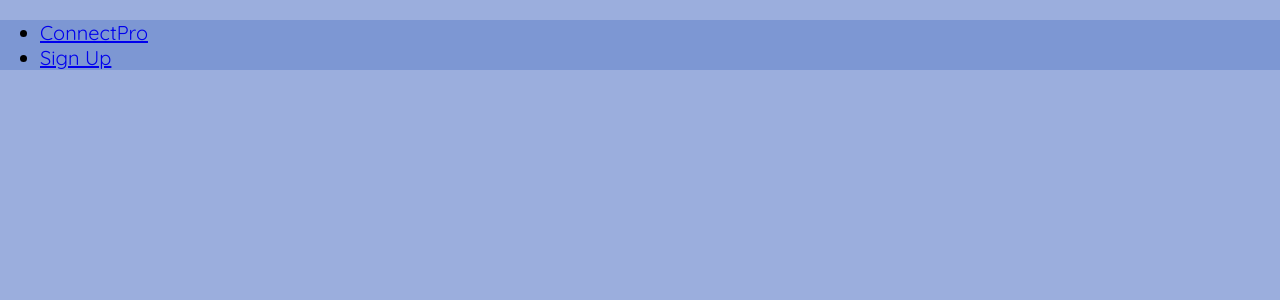
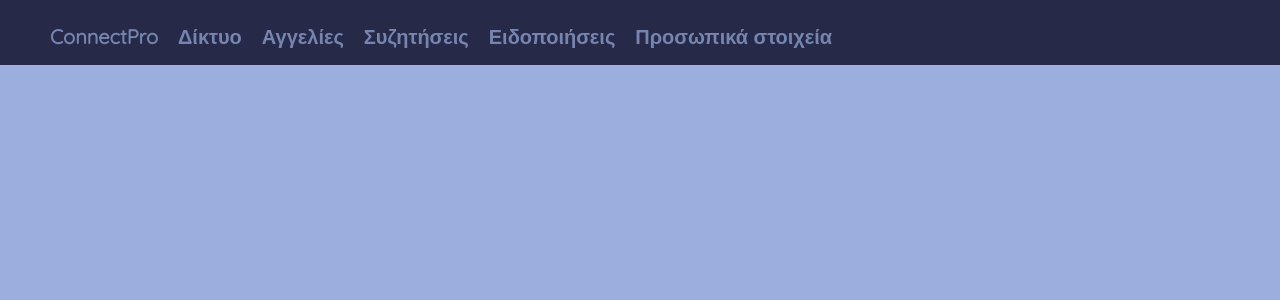
Before and after one commit to pelekoudasq/ConnectPro, an Angular app in the folder connectProApp/: page /login/profile in a window 1280 px wide. Shown: the top 300 px of the page. Built offline with nearby package versions, Linux system fonts and the light colour scheme.

Commit message:
login navbar

```diff
--- a/connectProApp/src/app/login/profile/profile.component.css
+++ b/connectProApp/src/app/login/profile/profile.component.css
@@ -0,0 +1,32 @@
+* {
+    box-sizing: border-box;
+    background-color: transparent;
+}
+
+header {
+    position: fixed;
+    width: 100%;
+    z-index: 10;
+    padding: 0;
+    background-color: #262947;
+}
+
+header ul li {
+    background-color: transparent;
+    display: inline;
+    list-style-type: none;
+    margin: 0 10px;
+}
+
+header ul li a{
+    background-color: transparent;
+    color: rgba(152, 172, 219, 0.7);
+    font-weight: bold;
+    position: relative;
+    top: 4px;
+    text-decoration: none;
+}
+
+header ul a:hover{
+    color: #4A8ADF;
+}
--- a/connectProApp/src/app/login/profile/profile.component.html
+++ b/connectProApp/src/app/login/profile/profile.component.html
@@ -1,6 +1,10 @@
 <header>
   <ul>
-    <li><a routerLink="">ConnectPro</a></li>
-    <li><a routerLink="../sign-up">Sign Up</a></li>
+    <li><a routerLink="./">ConnectPro</a></li>
+    <li><a routerLink="./">Δίκτυο</a></li>
+    <li><a routerLink="./">Αγγελίες</a></li>
+    <li><a routerLink="./">Συζητήσεις</a></li>
+    <li><a routerLink="./">Ειδοποιήσεις</a></li>
+    <li><a routerLink="./">Προσωπικά στοιχεία</a></li>
   </ul>
 </header>
```
